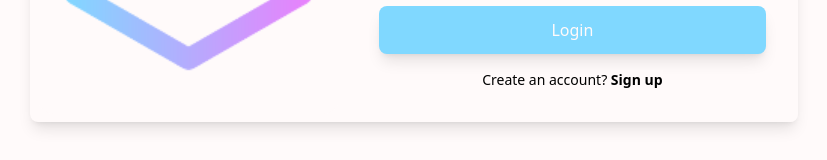
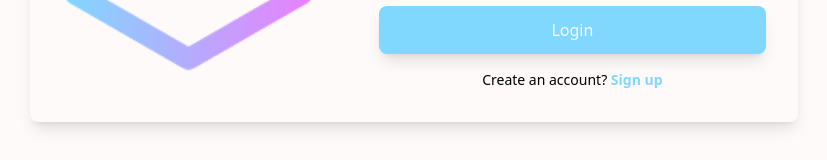
Before and after one commit to DavideCatanzaro/DEVELGRAM, a React (Create React App) app in the folder devyour/: page /login in a window 1280 px wide. Shown: the part 471-631 px from the top of the page, without its empty margins (226-1053 px from the left). Built offline with nearby package versions, Linux system fonts and the light colour scheme.

Commit message:
fix hover

```diff
--- a/devyour/src/pages/Login.jsx
+++ b/devyour/src/pages/Login.jsx
@@ -57,7 +57,7 @@ function Login() {
                   {" "}
                   <a
                     href="#"
-                    className="font-bold text-blue-600 no-underline hover:text-blue-400"
+                    className="font-bold text-blue no-underline hover:text-pink"
                   >
                     Sign up
                   </a>{" "}
--- a/devyour/src/pages/Register.jsx
+++ b/devyour/src/pages/Register.jsx
@@ -89,7 +89,7 @@ function Register() {
                   {" "}
                   <a
                     href="#"
-                    className="font-bold text-blue-600 no-underline hover:text-blue-400"
+                    className="font-bold text-blue no-underline hover:text-pink"
                   >
                     Sign in
                   </a>{" "}
```
